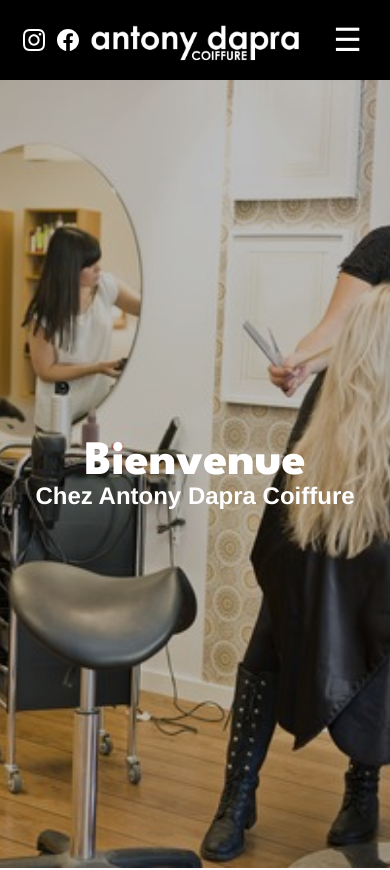
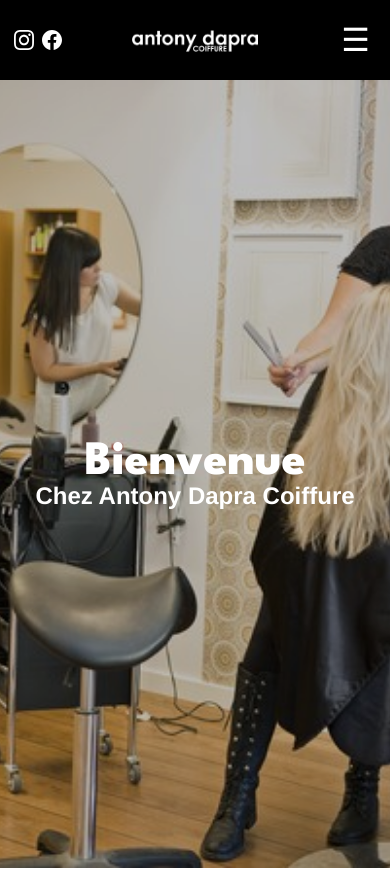
Before and after one commit to Palomelo/antonydapracoiffure, a plain HTML site: page index.html in a window 390 px wide. Shown: the top 870 px of the page. Drawn offline with Linux system fonts and the light colour scheme; a web font is replaced by a local one.

Commit message:
update components.css - petits crans dans header

```diff
--- a/css/components.css
+++ b/css/components.css
@@ -159,6 +159,32 @@
     display: flex;
     gap: 6px;
     transform: translateY(-50%);
+  }
+}
+/* Petits écrans (téléphone) */
+@media (max-width: 600px) {
+  .site-header .social-links--mobile {
+    display: flex;
+    left: 12px;
+    gap: 4px;
+  }
+
+  .site-header .social-links--mobile a {
+    width: 24px;
+    height: 24px;
+  }
+
+  .site-header .social-links--mobile img {
+    width: 20px;
+    height: 20px;
+  }
+
+  .site-header .brand-logo {
+    width: clamp(140px, 46vw, 220px);
+  }
+
+  .menu-toggle {
+    right: 12px;
   }
 }
 
```
